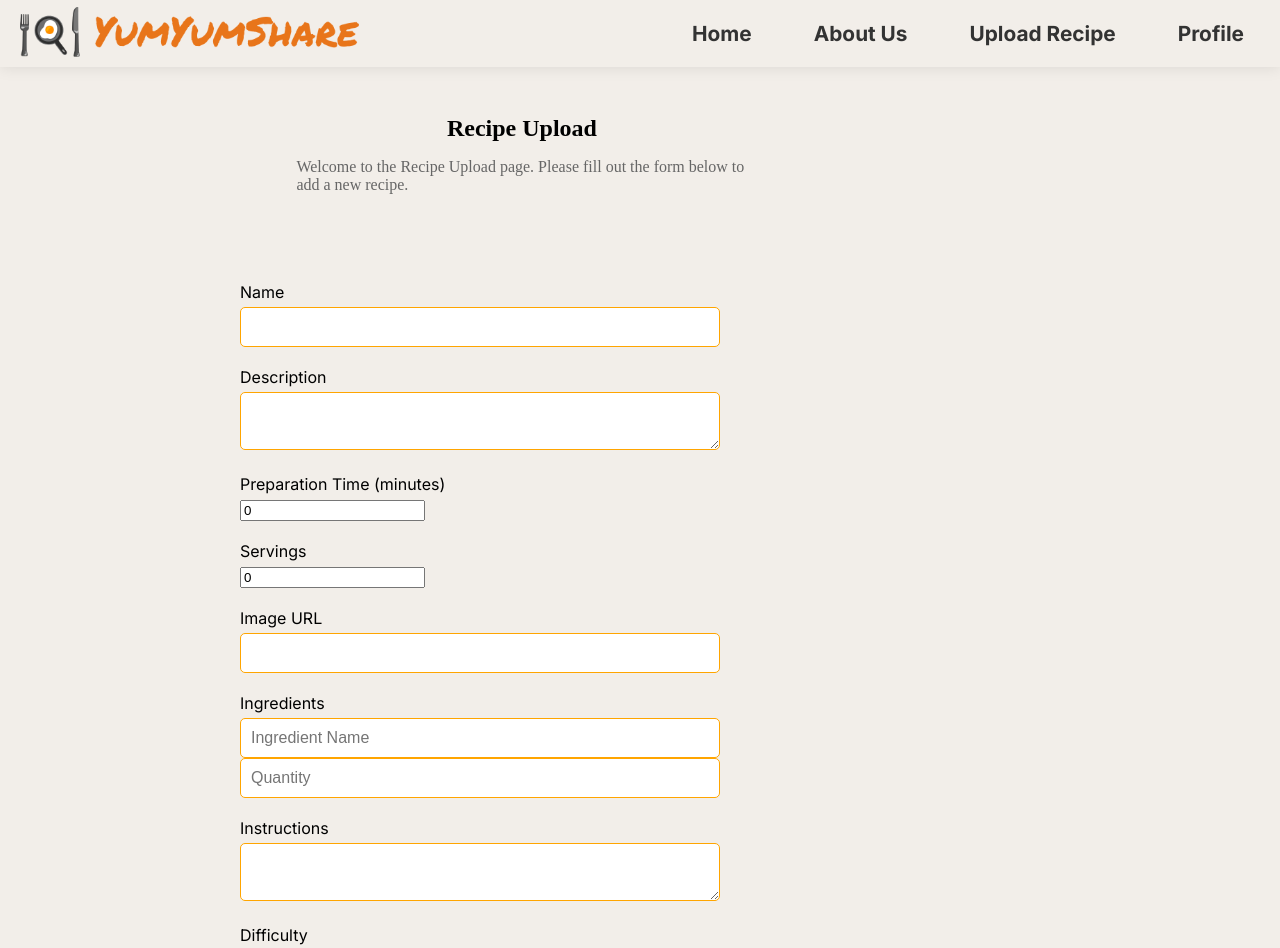
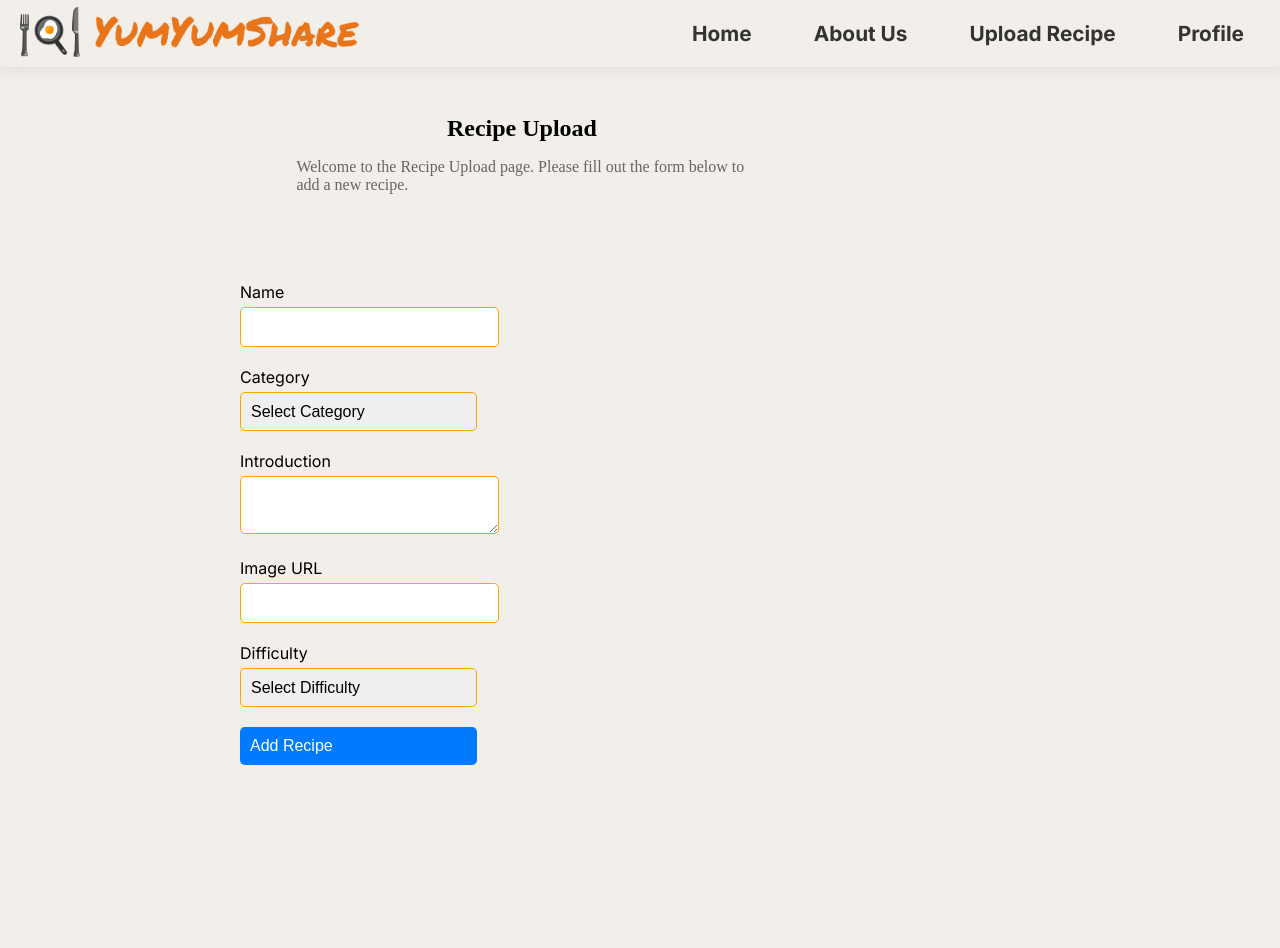
Before and after one commit to Parnian-Zrb/FinalProjectFE, a React (Vite) app: page /recipe-upload in a window 1280 px wide. Shown: the top 948 px of the page. After the commit the page ends 800 px from the top, so only its background shows below. Built offline with nearby package versions, Linux system fonts and the light colour scheme.

Commit message:
correction

```diff
--- a/src/pages/RecipeUpload.tsx
+++ b/src/pages/RecipeUpload.tsx
@@ -1,28 +1,23 @@
 import React from "react";
-import { FormikErrors, useFormik } from "formik";
+import { useFormik } from "formik";
 import * as Yup from "yup";
 import { createRecipe } from "../api/recipeApi";
 import "./RecipeUpload.css";
 
-interface Ingredient {
-  name: string;
-  quantity: string;
-}
-
 // Define the RecipeType interface
 export interface RecipeType {
-  _id?: string;
+  _id: string;
   name: string;
-  description: string;
+  introduction: string;
   preparationTime: number;
   servings: number;
   image: string;
-  ingredients: Ingredient[];
+  ingredients: string[];
   instructions: string[];
   difficulty: string[];
   createdAt: Date;
-  userId?: string;
-  mealPlan?: string;
+  userId: string;
+  mealPlan: string;
   category: string;
   description: string;
   tags: string;
@@ -30,38 +25,24 @@ export interface RecipeType {
 
 const RecipeSchema = Yup.object().shape({
   name: Yup.string().required("Recipe name is required"),
-  description: Yup.string().required("Description is required"),
-  preparationTime: Yup.number()
-    .typeError("Preparation time must be a number")
-    .required("Preparation time is required"),
-  servings: Yup.number()
-    .typeError("Servings must be a number")
-    .required("Servings is required"),
+  category: Yup.string().required("Category is required"),
+  introduction: Yup.string().required("Introduction is required"),
   image: Yup.string()
     .url("Must be a valid URL")
     .required("Image URL is required"),
-  ingredients: Yup.array().of(
-    Yup.object().shape({
-      name: Yup.string().required("Ingredient name is required"),
-      quantity: Yup.string()
-        .max(50, "Quantity must be at most 50 characters")
-        .required("Quantity is required"),
-    })
-  ),
-  /* instructions: Yup.array().of(
-    Yup.string().required("Instruction is required")
-  ), */
-  /* difficulty: Yup.array().of(
-    Yup.string().required("Difficulty is required")
-  ), */
-  category: Yup.string().required("Category is required"),
+  difficulty: Yup.string().required("Difficulty level is required"),
 });
 
 const Header = () => {
   return (
     <header className="header">
       <h1>Recipe Upload</h1>
-      <p>Welcome to the Recipe Upload page. Please fill out the form below to add a new recipe.</p>
+
+      <p>
+        {" "}
+        Welcome to the Recipe Upload page. Please fill out the form below to add
+        a new recipe.
+      </p>
     </header>
   );
 };
@@ -69,15 +50,18 @@ const Header = () => {
 const RecipeUpload: React.FC = () => {
   const formik = useFormik<RecipeType>({
     initialValues: {
+      _id: "",
       name: "",
-      description: "",
+      introduction: "",
       preparationTime: 0,
       servings: 0,
       image: "",
-      ingredients: [{ name: "", quantity: "" }], // Initial empty ingredient
+      ingredients: [],
       instructions: [],
       difficulty: [],
       createdAt: new Date(),
+      userId: "",
+      mealPlan: "",
       category: "",
       description: "",
       tags: "",
@@ -85,7 +69,6 @@ const RecipeUpload: React.FC = () => {
     validationSchema: RecipeSchema,
     onSubmit: async (values, { resetForm }) => {
       try {
-        console.log(values);
         const response = await createRecipe(values);
         console.log("Recipe added successfully", response.data);
         resetForm({});
@@ -97,7 +80,10 @@ const RecipeUpload: React.FC = () => {
 
   return (
     <div className="container">
+      {/* Header */}
       <Header />
+
+      {/* Recipe Upload Form */}
       <form onSubmit={formik.handleSubmit} className="form">
         <div className="form-group">
           <label htmlFor="name">Name</label>
@@ -114,127 +100,7 @@ const RecipeUpload: React.FC = () => {
           )}
         </div>
 
-        <div className="form-group">
-          <label htmlFor="description">Description</label>
-          <textarea
-            id="description"
-            name="description"
-            onChange={formik.handleChange}
-            value={formik.values.description}
-            onBlur={formik.handleBlur}
-          />
-          {formik.touched.description && formik.errors.description && (
-            <div className="error">{formik.errors.description}</div>
-          )}
-        </div>
-
-        <div className="form-group">
-          <label htmlFor="preparationTime">Preparation Time (minutes)</label>
-          <input
-            id="preparationTime"
-            name="preparationTime"
-            type="number"
-            onChange={formik.handleChange}
-            value={formik.values.preparationTime}
-            onBlur={formik.handleBlur}
-          />
-          {formik.touched.preparationTime && formik.errors.preparationTime && (
-            <div className="error">{formik.errors.preparationTime}</div>
-          )}
-        </div>
-
-        <div className="form-group">
-          <label htmlFor="servings">Servings</label>
-          <input
-            id="servings"
-            name="servings"
-            type="number"
-            onChange={formik.handleChange}
-            value={formik.values.servings}
-            onBlur={formik.handleBlur}
-          />
-          {formik.touched.servings && formik.errors.servings && (
-            <div className="error">{formik.errors.servings}</div>
-          )}
-        </div>
-
-        <div className="form-group">
-          <label htmlFor="image">Image URL</label>
-          <input
-            id="image"
-            name="image"
-            type="text"
-            onChange={formik.handleChange}
-            value={formik.values.image}
-            onBlur={formik.handleBlur}
-          />
-          {formik.touched.image && formik.errors.image && (
-            <div className="error">{formik.errors.image}</div>
-          )}
-        </div>
-
-        <div className="form-group">
-          <label htmlFor="ingredients">Ingredients</label>
-          {formik.values.ingredients.map((_ingredient, index) => (
-            <div key={index}>
-              <input
-                id={`ingredients.${index}.name`}
-                name={`ingredients.${index}.name`}
-                type="text"
-                onChange={formik.handleChange}
-                value={formik.values.ingredients[index].name}
-                onBlur={formik.handleBlur}
-                placeholder="Ingredient Name"
-              />
-              <input
-                id={`ingredients.${index}.quantity`}
-                name={`ingredients.${index}.quantity`}
-                type="text"
-                onChange={formik.handleChange}
-                value={formik.values.ingredients[index].quantity}
-                onBlur={formik.handleBlur}
-                placeholder="Quantity"
-              />
-              {formik.touched.ingredients && formik.errors.ingredients && formik.errors.ingredients[index] && (
-               <div className="error">{(formik.errors.ingredients[index] as FormikErrors<Ingredient>).name || (formik.errors.ingredients[index] as FormikErrors<Ingredient>).quantity}</div>
-              )}
-            </div>
-          ))}
-        </div>
-
-        <div className="form-group">
-          <label htmlFor="instructions">Instructions</label>
-          <textarea
-            id="instructions"
-            name="instructions"
-            onChange={formik.handleChange}
-            value={formik.values.instructions}
-            onBlur={formik.handleBlur}
-          />
-          {formik.touched.instructions && formik.errors.instructions && (
-            <div className="error">{formik.errors.instructions}</div>
-          )}
-        </div>
-
-        <div className="form-group">
-          <label htmlFor="difficulty">Difficulty</label>
-          <select
-            id="difficulty"
-            name="difficulty"
-            onChange={formik.handleChange}
-            onBlur={formik.handleBlur}
-            value={formik.values.difficulty}
-          >
-            <option value="">Select Difficulty</option>
-            <option value="easy">Easy</option>
-            <option value="intermediate">Intermediate</option>
-            <option value="difficult">Difficult</option>
-          </select>
-                    {formik.touched.difficulty && formik.errors.difficulty && (
-            <div className="error">{formik.errors.difficulty}</div>
-          )}
-        </div>
-
+        {/* Dropdown list for category */}
         <div className="form-group">
           <label htmlFor="category">Category</label>
           <select
@@ -256,6 +122,55 @@ const RecipeUpload: React.FC = () => {
           )}
         </div>
 
+        <div className="form-group">
+          <label htmlFor="introduction">Introduction</label>
+          <textarea
+            id="introduction"
+            name="introduction"
+            onChange={formik.handleChange}
+            value={formik.values.introduction}
+            onBlur={formik.handleBlur}
+          />
+          {formik.touched.introduction && formik.errors.introduction && (
+            <div className="error">{formik.errors.introduction}</div>
+          )}
+        </div>
+
+        <div className="form-group">
+          <label htmlFor="image">Image URL</label>
+          <input
+            id="image"
+            name="image"
+            type="text"
+            onChange={formik.handleChange}
+            value={formik.values.image}
+            onBlur={formik.handleBlur}
+          />
+          {formik.touched.image && formik.errors.image && (
+            <div className="error">{formik.errors.image}</div>
+          )}
+        </div>
+
+        {/* Select input for difficulty */}
+        <div className="form-group">
+          <label htmlFor="difficulty">Difficulty</label>
+          <select
+            id="difficulty"
+            name="difficulty"
+            onChange={formik.handleChange}
+            onBlur={formik.handleBlur}
+            value={formik.values.difficulty}
+          >
+            <option value="">Select Difficulty</option>
+            <option value="Easy">Easy</option>
+            <option value="Intermediate">Intermediate</option>
+            <option value="Difficult">Difficult</option>
+          </select>
+          {formik.touched.difficulty && formik.errors.difficulty && (
+            <div className="error">{formik.errors.difficulty}</div>
+          )}
+        </div>
+
         <button type="submit">Add Recipe</button>
       </form>
     </div>
```
